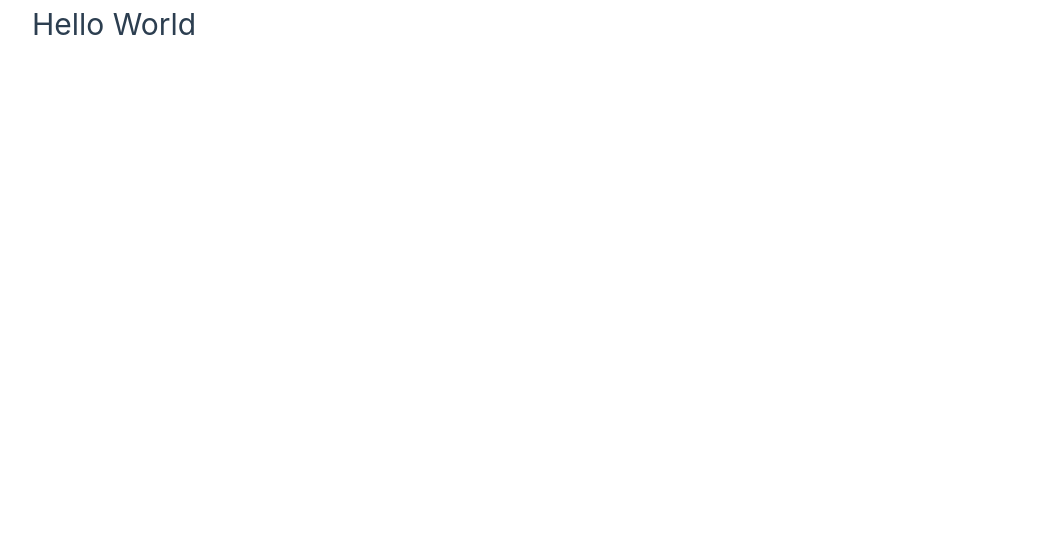
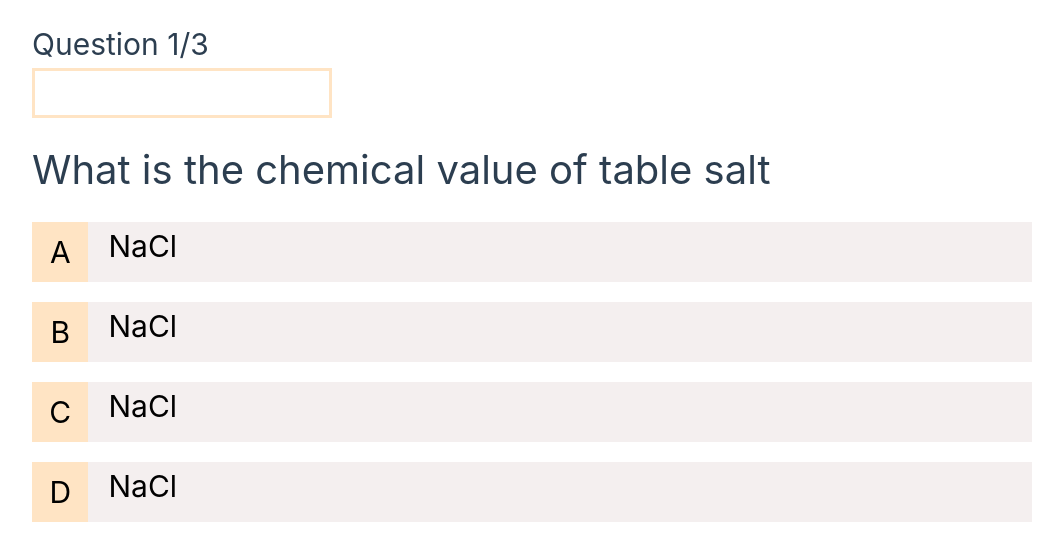
Before and after one commit to victoriacassolo/my-third-project-vue3, a Vue app: page /quiz/1 in a window 1280 px wide. Shown: the top 560 px of the page, without its empty margins (68-1131 px from the left). Built offline with nearby package versions, Linux system fonts and the light colour scheme.

Commit message:
feat: add questions and options

```diff
--- a/src/views/QuizView.vue
+++ b/src/views/QuizView.vue
@@ -1,5 +1,96 @@
 <template>
   <div>
-    <h1>Hello World</h1>
+    <header>
+      <h4>Question 1/3</h4>
+      <div class="bar">
+        <div class="completion"></div>
+      </div>
+    </header>
+  </div>
+  <div class="question-container">
+    <h1 class="question">What is the chemical value of table salt</h1>
+  </div>
+  <div class="options-container">
+    <div class="option">
+      <p class="option-label">A</p>
+      <div class="option-value">
+        <p>NaCl</p>
+      </div>
+    </div>
+    <div class="option">
+      <p class="option-label">B</p>
+      <div class="option-value">
+        <p>NaCl</p>
+      </div>
+    </div>
+    <div class="option">
+      <p class="option-label">C</p>
+      <div class="option-value">
+        <p>NaCl</p>
+      </div>
+    </div>
+    <div class="option">
+      <p class="option-label">D</p>
+      <div class="option-value">
+        <p>NaCl</p>
+      </div>
+    </div>
   </div>
 </template>
+
+<style scoped>
+header {
+  margin-top: 20px;
+}
+
+header h4 {
+  font-size: 30px;
+}
+
+.bar {
+  width: 300px;
+  height: 50px;
+  border: 3px solid bisque;
+}
+
+.completion {
+  height: 100%;
+  width: 0%;
+  background-color: bisque;
+}
+
+.question-container {
+  margin-top: 20px;
+}
+
+.question {
+  font-size: 40px;
+
+  margin-bottom: 20px;
+}
+
+.option {
+  display: flex;
+  color: black;
+  margin-bottom: 20px;
+  cursor: pointer;
+}
+
+.option-label {
+  background-color: bisque;
+  color: black;
+  width: 60px;
+  height: 60px;
+  font-size: 30px;
+  display: flex;
+  align-items: center;
+  justify-content: center;
+}
+
+.option-value {
+  background-color: rgb(244, 239, 239);
+  width: 100%;
+  font-size: 30px;
+  padding: 0 20px;
+}
+</style>
```
